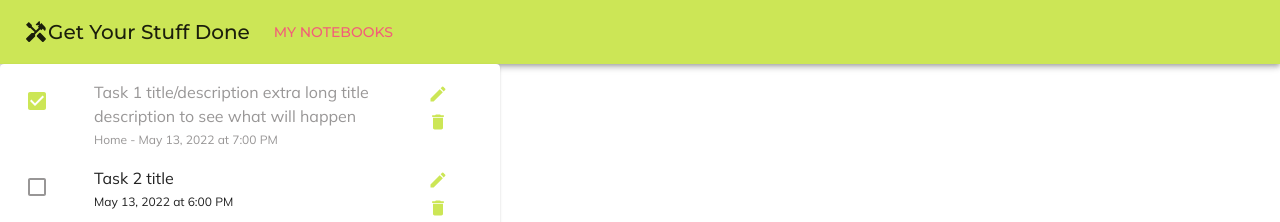
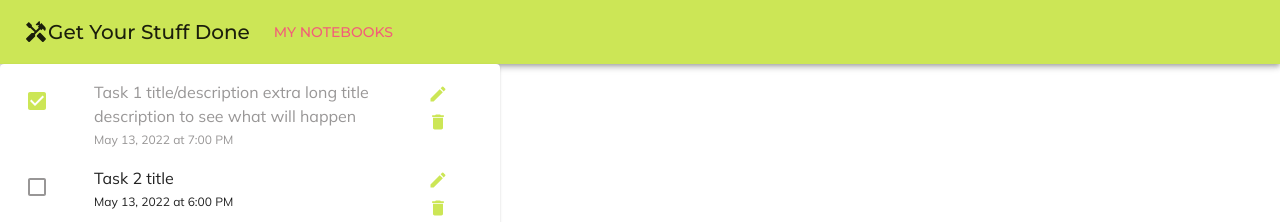
Before and after one commit to CurlyJoe71/get-your-stuff-done, a React (Create React App) app in the folder client/: page / in a window 1280 px wide. Shown: the top 222 px of the page. Built offline with nearby package versions, Linux system fonts and the light colour scheme.

Commit message:
Clean code

```diff
--- a/client/src/components/EditModal.tsx
+++ b/client/src/components/EditModal.tsx
@@ -14,7 +14,6 @@ const EditModal = (props: { open: boolean, handleChange: any, handleClose: any,
     };
     const handleChange = (event: ChangeEvent<HTMLInputElement>) => {
         const value = event.target.value;
-        console.log(value);
         const updatedData = { ...data }.title = value;
         setData(updatedData);
         props.handleChange(value);
--- a/client/src/components/TaskList.tsx
+++ b/client/src/components/TaskList.tsx
@@ -1,6 +1,5 @@
-import React, { ChangeEvent, useRef, useState, MouseEventHandler, MouseEvent } from 'react';
+import React, { ChangeEvent, useState } from 'react';
 import Typography from '@mui/material/Typography';
-import Box from '@mui/material/Box';
 import Grid from '@mui/material/Grid';
 import Paper from '@mui/material/Paper';
 import List from '@mui/material/List';
@@ -94,9 +93,10 @@ const TaskList = () => {
                                                     </Typography>
                                                 </Grid>
                                                 <Grid item color={t.complete ? 'text.secondary' : 'inherit'}>
-                                                    <Typography variant='caption'>
+                                                    {/* TODO: Add categorizing feature */}
+                                                    {/* <Typography variant='caption'>
                                                         {t.category ? `${t.category} - ` : null}
-                                                    </Typography>
+                                                    </Typography> */}
                                                     <Typography variant='caption'>
                                                         {formatDate(t.dateCreated)}
                                                     </Typography>
--- a/client/src/style/modal.tsx
+++ b/client/src/style/modal.tsx
@@ -3,7 +3,6 @@ const modalStyle = {
     top: '50%',
     left: '50%',
     transform: 'translate(-50%, -50%)',
-    // width: 400,
     bgcolor: 'background.paper',
     border: '1px solid #efefef',
     boxShadow: 24,
```
Also changed, not shown: client/src/App.tsx (+0 -15 lines).
